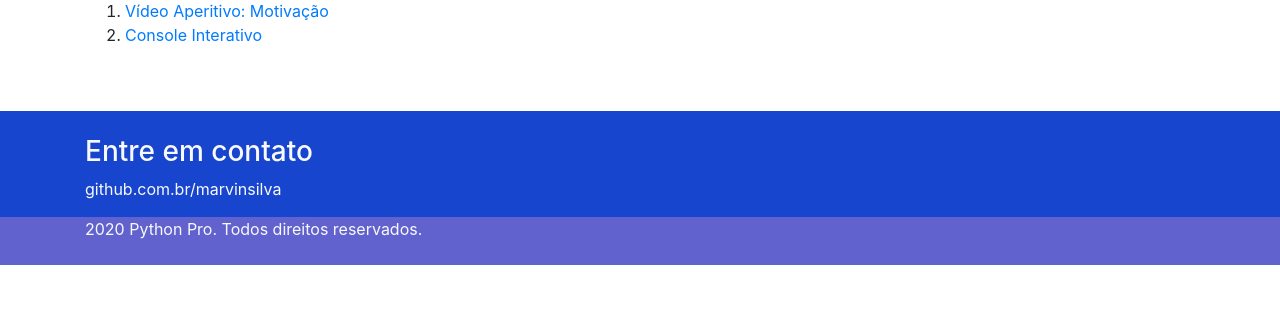
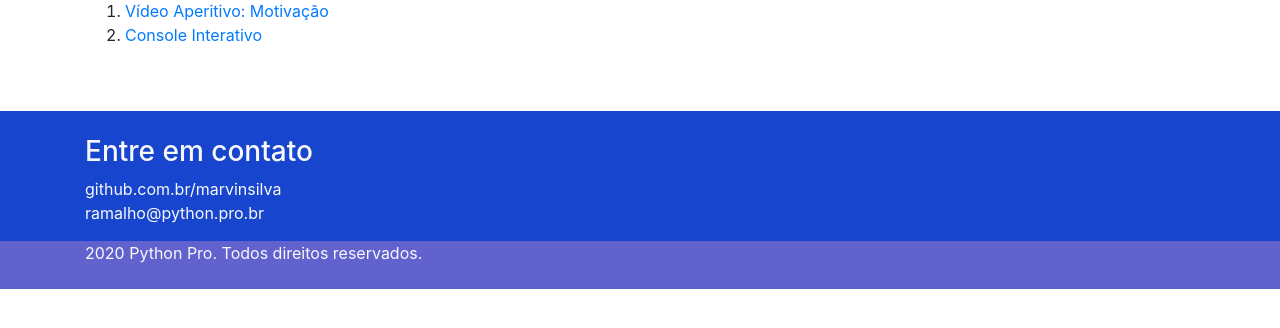
Before and after one commit to marcussilvait/curso-django, a Django app: page /aperitivos/ in a window 1280 px wide. Shown: the part 145-473 px from the top of the page. Run offline with Django 3.2, Linux system fonts and the light colour scheme; some libraries are stand-ins or nearby versions.

Commit message:
Criado include para compor template base com footer e compartilhamento de contexto com a variável contato_email
close #48

```diff
--- a/pypro/base/templates/base/base.html
+++ b/pypro/base/templates/base/base.html
@@ -27,6 +27,6 @@
     </div>
 </nav>
 {% block body %}{% endblock body %}
-{% include 'base/footer.html' with contato_email=contato_email only %}
+{% include 'base/footer.html' with contato_email='ramalho@python.pro.br' only %}
 </body>
 </html>
--- a/pypro/base/views.py
+++ b/pypro/base/views.py
@@ -2,4 +2,4 @@ from django.shortcuts import render
 
 
 def home(request):
-    return render(request, 'base/home.html', {'contato_email': 'ramalho@python.pro.br'})
+    return render(request, 'base/home.html')
```
Also changed, not shown: pypro/base/tests/test_home.py (+0 -2 lines).
